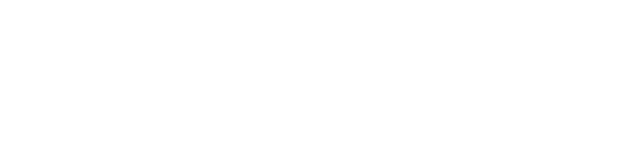
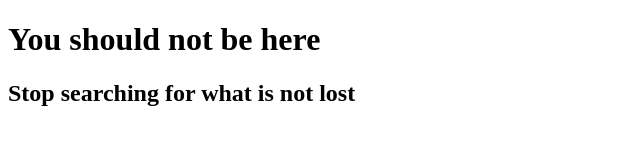
Before and after one commit to lordakinmo/SshRemote, a plain HTML site: page index.html in a window 1280 px wide. Shown: the whole page, without its empty margins (0-640 px from the left). Drawn offline with Linux system fonts and the light colour scheme.

Commit message:
Update index.html

```diff
--- a/index.html
+++ b/index.html
@@ -7,6 +7,7 @@
     <title>SSH repo</title>
 </head>
 <body>
-
+    <h1>You should not be here</h1>
+    <h2>Stop searching for what is not lost</h2>
 </body>
 </html>
```
